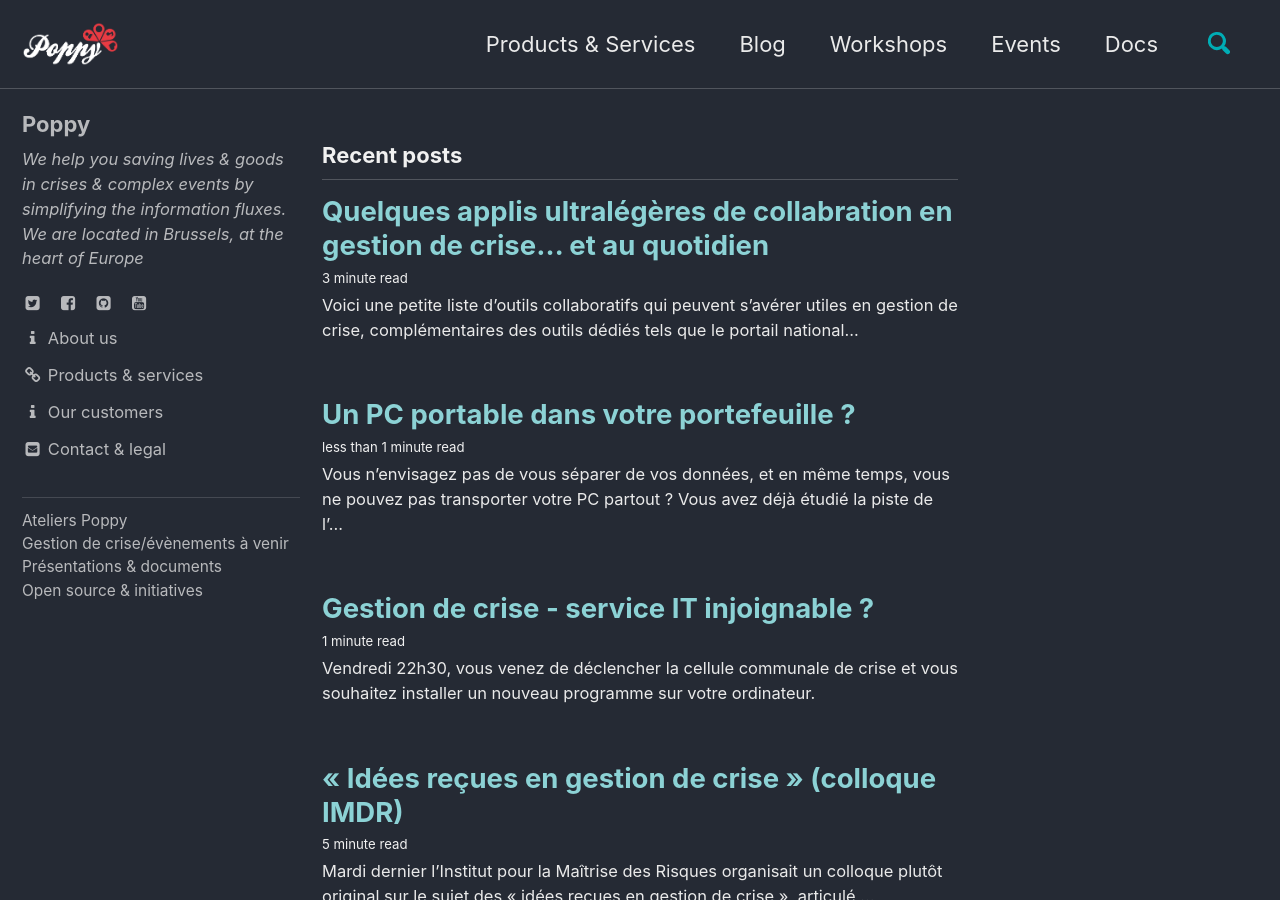
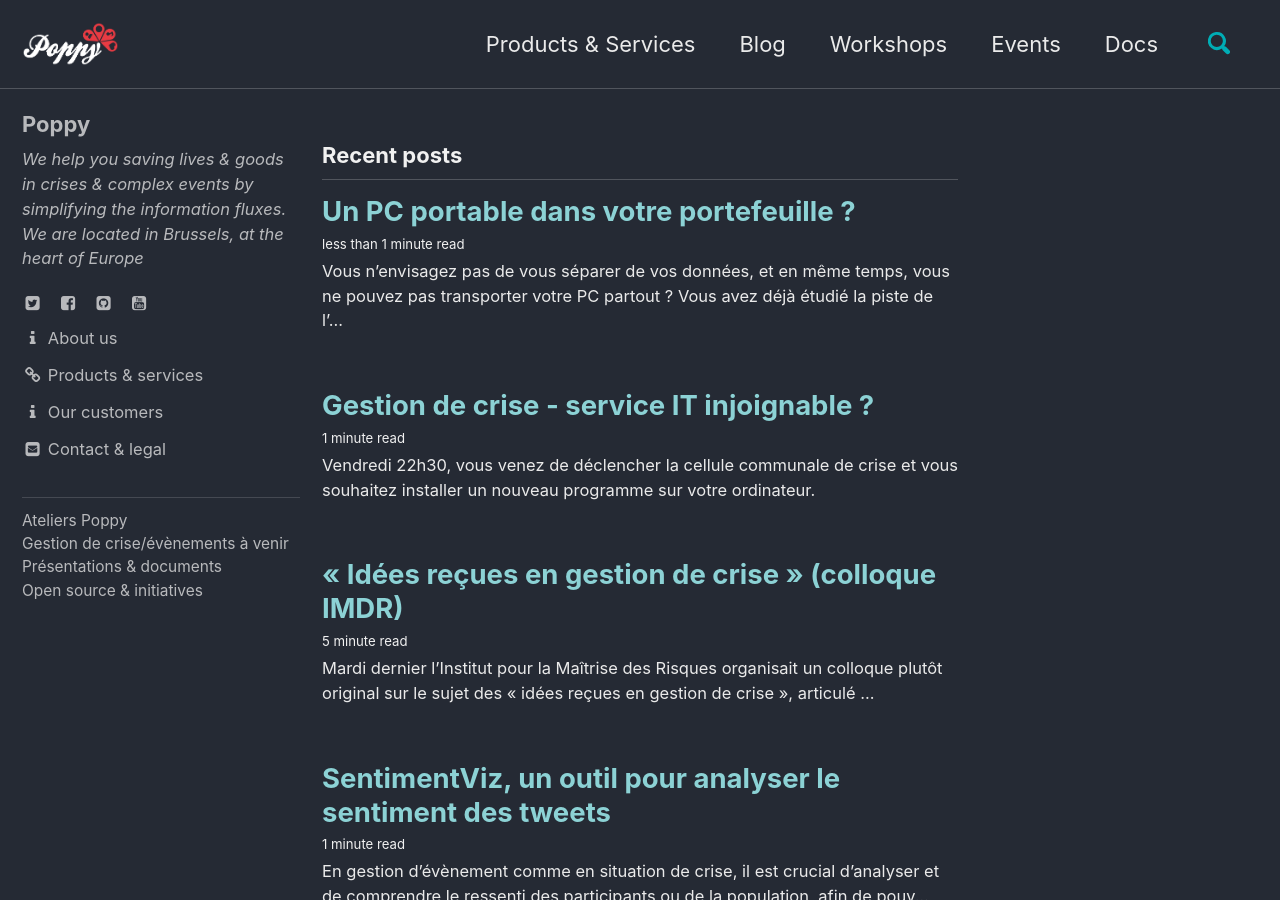
Before and after one commit to ccloquet/ccloquet.github.io, a Jekyll site: the page built from index.html, in a window 1280 px wide and 900 px high. Built offline with Jekyll 4.4.1, drawn with Linux system fonts in a browser that asks for light colours; cached includes are drawn as plain includes; the list of posts is cut into pages by our own code; some of the changed text lies outside the part shown.

Commit message:
Update 2019-11-28-tools.md

```diff
--- a/_posts/2019-11-28-tools.md
+++ b/_posts/2019-11-28-tools.md
@@ -1,6 +1,6 @@
 ---
-title: Quelques applis ultralégères de collabration en gestion de crise... et au quotidien
-published: true
+title: Applis ultralégères de collabration en gestion de crise... et au quotidien
+published: false
 ---
 
 Voici une petite liste d'outils collaboratifs qui peuvent s'avérer utiles en gestion de crise, complémentaires des outils dédiés tels que le [portail national de sécurité](https://centredecrise.be/fr/content/le-portail-de-securite).
```
